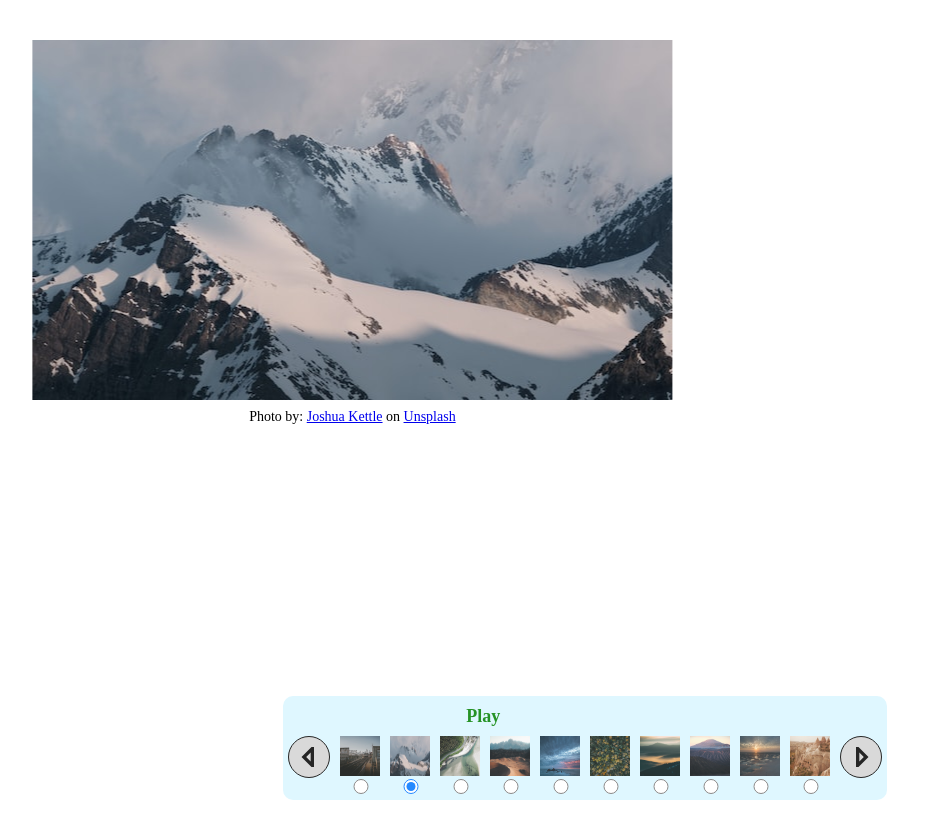
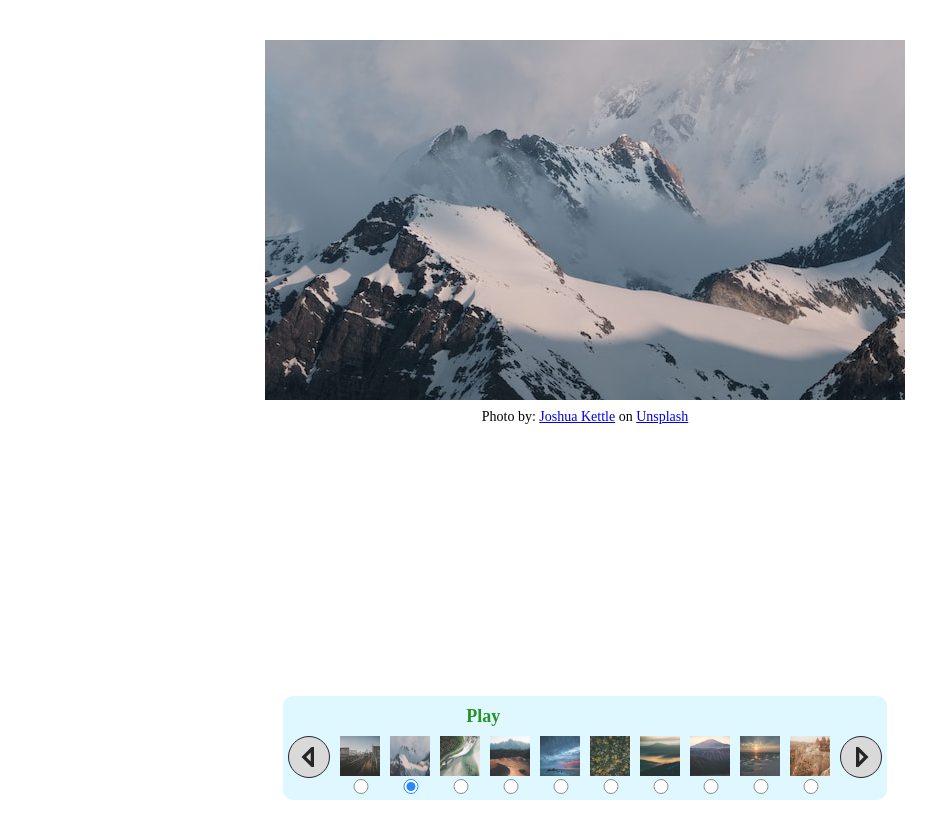
Before and after one commit to prymytyve/slideshow, a website built with webpack: page dist/index.html in a window 1280 px wide. Both pictures are taken after a click on the picture 916 px from the left and 757 px from the top of the page. Shown: the whole page, without its empty margins (55-991 px from the left). Before the commit the page ends 800 px from the top, so only its background shows below. Built offline with nearby package versions, Linux system fonts and the light colour scheme.

Commit message:
Fix transition effect not centering content

```diff
--- a/src/selectedImg.js
+++ b/src/selectedImg.js
@@ -4,6 +4,7 @@ import { Slides } from "./imgSlideClassMod";
 
 export default Slides.prototype.showThis = function (v) {
   const div = document.createElement("div");
+  div.classList.add("imgAndCredits");
   const image = new Image();
   image.src = this.imgSrc;
   div.appendChild(image);
@@ -11,17 +12,17 @@ export default Slides.prototype.showThis = function (v) {
   div.appendChild(this.creditsFormatter());
 
   if (v === "right") {
-    imageBox.style.justifyContent = "right";
+    div.style.left = "50%";
     setTimeout(function transition() {
-      div.style.transform = "translateX(-84%)";
+      div.style.transform = "translateX(-50%)";
     }, 100);
   } else if (v === "left") {
-    imageBox.style.justifyContent = "left";
+    div.style.right = "50%";
     setTimeout(function transition() {
-      div.style.transform = "translateX(84%)";
+      div.style.transform = "translateX(50%)";
     }, 100);
   } else {
-    imageBox.style.justifyContent = "center";
+    div.classList.add("noTransition");
   }
 
   return div;
--- a/src/style.css
+++ b/src/style.css
@@ -1,5 +1,7 @@
 :root{
   scrollbar-gutter: stable both-edges;
+  overflow-y: auto;
+  overflow-x: hidden;
 }
 
 .hidden{
@@ -11,7 +13,7 @@ body {
   padding: 0px;
   margin: 0px;
   display: grid;
-  min-height: 100vh;
+  position: relative;
 }
 
 #playInt{
@@ -24,6 +26,8 @@ body {
   padding-top: 5vh;
   display: flex;
   width: 100%;
+  position: relative;
+  min-height: 100vh;
 }
 
 footer{
@@ -31,7 +35,7 @@ footer{
   padding: 10px 5px 4px 5px;
   box-sizing: border-box;
   opacity: 100%;
-  position:sticky;
+  position:fixed;
   bottom: 0;
   display: grid;
   width: fit-content;
@@ -132,11 +136,20 @@ label[for="playInt"]>span {
   background-color: lightgrey;
 }
 
-.imageBox > div{
-  width: fit-content;
-  transition: transform 1s ease;
+.right {
+  justify-self: right;
 }
 
-.right{
-  justify-self: right;
+.noTransition{
+  left: 0%;
+  right: 0%;
 }
+
+
+.imgAndCredits{
+  padding-bottom: 15vh;
+  position: absolute;
+  text-align: center;
+  width: 100%;
+  transition: all 750ms ease;
+}
```
Also changed, not shown: dist/main.js.
